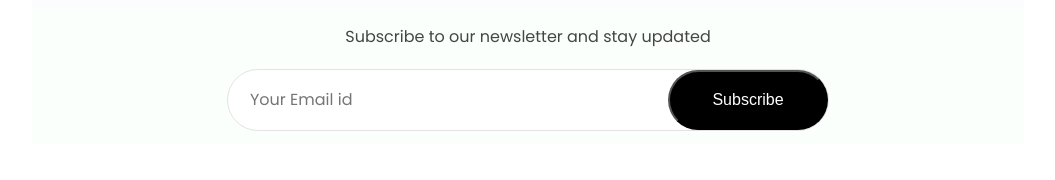
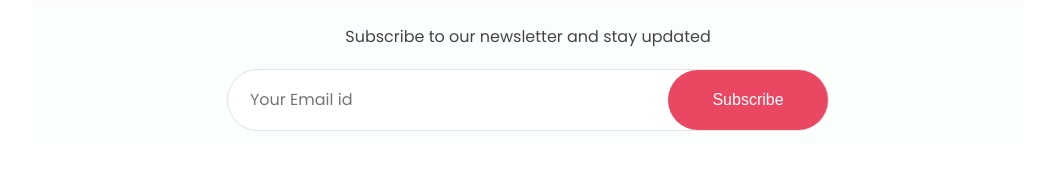
Before and after one commit to NguyenIsHere/New-E-commerce-web, a React (Create React App) app in the folder frontend/: page / in a window 1280 px wide. In both pictures the pointer is over the button "Subscribe". Shown: the part 2425-2605 px from the top of the page, without its empty margins (112-1167 px from the left). Built offline with nearby package versions, Linux system fonts and the light colour scheme; no server answers.

Commit message:
config UI

```diff
--- a/frontend/src/Components/NewsLetter/NewsLetter.css
+++ b/frontend/src/Components/NewsLetter/NewsLetter.css
@@ -52,8 +52,11 @@
   color: white;
   font-size: 16px;
   cursor: pointer;
+  border: none;
 }
-
+.newsletter div button:hover{
+  background: #e94762;
+}
 @media(max-width:1280px) {
   .newsletter {
     padding: 0px 80px;
--- a/frontend/src/Components/NewsLetter/NewsLetter.jsx
+++ b/frontend/src/Components/NewsLetter/NewsLetter.jsx
@@ -38,5 +38,4 @@ const NewsLetter = () => {
     </div>
   )
 }
-
 export default NewsLetter
--- a/frontend/src/Components/ProductDisplay/ProductDisplay.css
+++ b/frontend/src/Components/ProductDisplay/ProductDisplay.css
@@ -103,6 +103,8 @@
   font-weight: 600;
 }
 .popup{
+  font-family: 'Poppins', sans-serif;
+  font-style: bold;
   width: 400px;
   background: rgba(120, 188, 214, 0.726);
   border-radius: 6px;
--- a/frontend/src/Components/Scrolltop/Scrolltop.css
+++ b/frontend/src/Components/Scrolltop/Scrolltop.css
@@ -18,7 +18,8 @@
     cursor: pointer;
 }
 .scroll-btn:hover {
-    background: #72e0e0;
+    background: #e94762;
+    color: rgb(70, 66, 66);
 }
 @media(max-width:1280px) {
     .scroll-btn {
```
Also changed, not shown: 1 other file (tests, documents, lock files or other folders).
